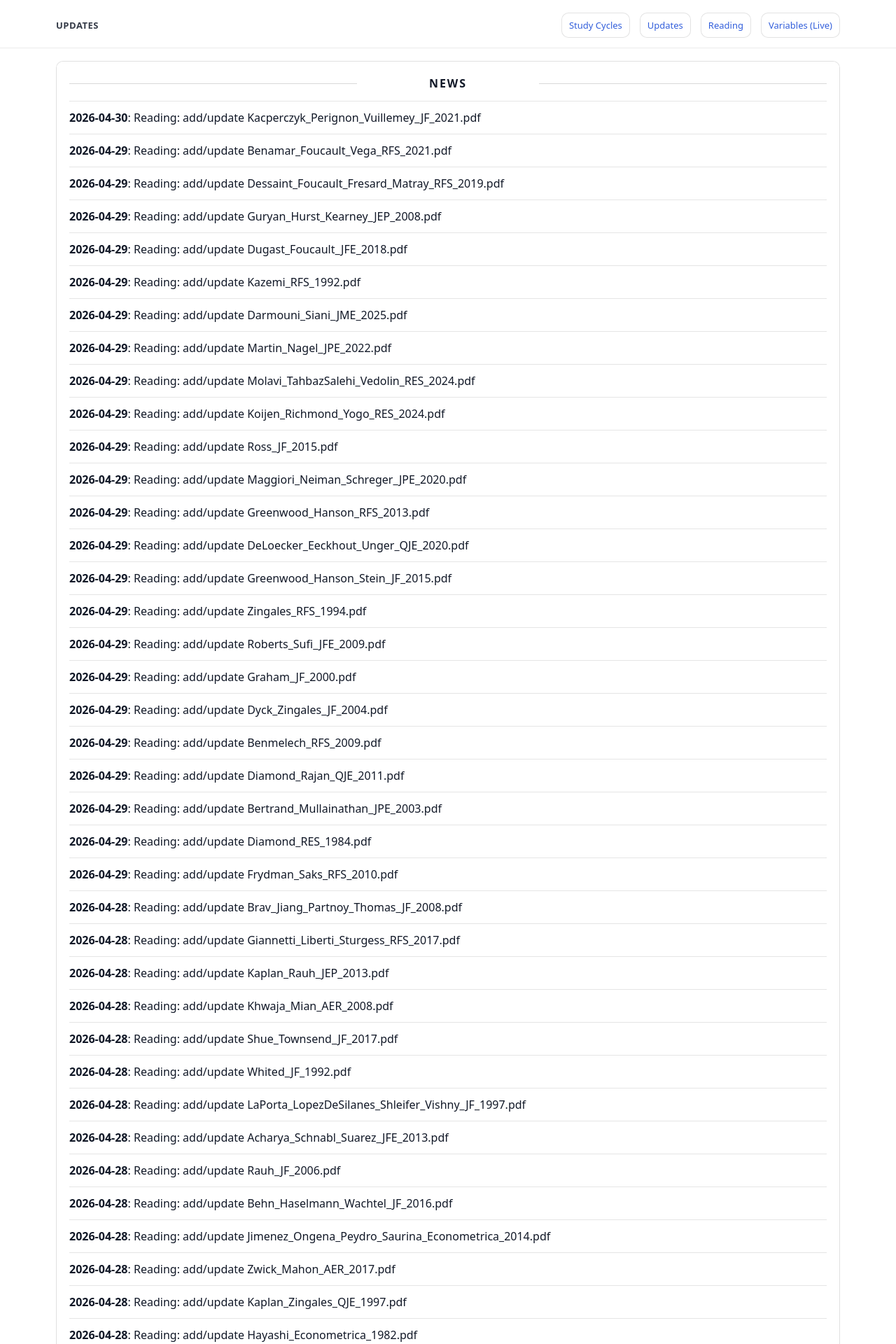
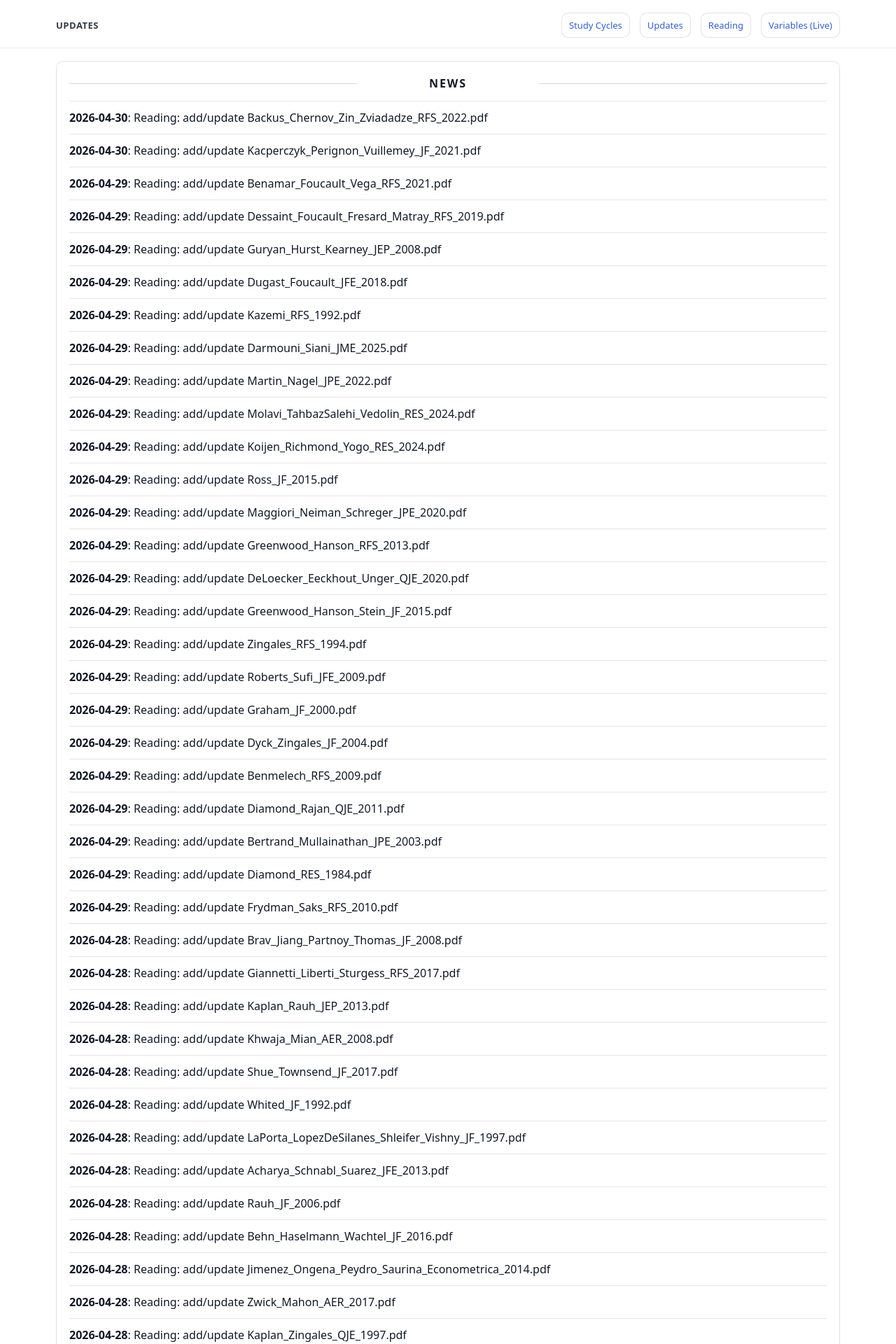
Before and after one commit to yaxinzn/study-archive, a Jekyll site: the page built from updates/index.md, in a window 1280 px wide. Shown: the top 1920 px of the page at 70% size. Built offline with Jekyll 4.4.1, drawn with Linux system fonts in a browser that asks for light colours; some of the changed text lies outside the part shown.

Commit message:
chore: update NEWS feed

```diff
--- a/_data/news.yml
+++ b/_data/news.yml
@@ -1,4 +1,7 @@
 # Auto-generated update history (sorted newest -> oldest). Do not edit manually.
+- ts: "1777495093"
+  date: "2026-04-30"
+  title: "Reading: add/update Backus_Chernov_Zin_Zviadadze_RFS_2022.pdf"
 - ts: "1777494469"
   date: "2026-04-30"
   title: "Reading: add/update Kacperczyk_Perignon_Vuillemey_JF_2021.pdf"
```
